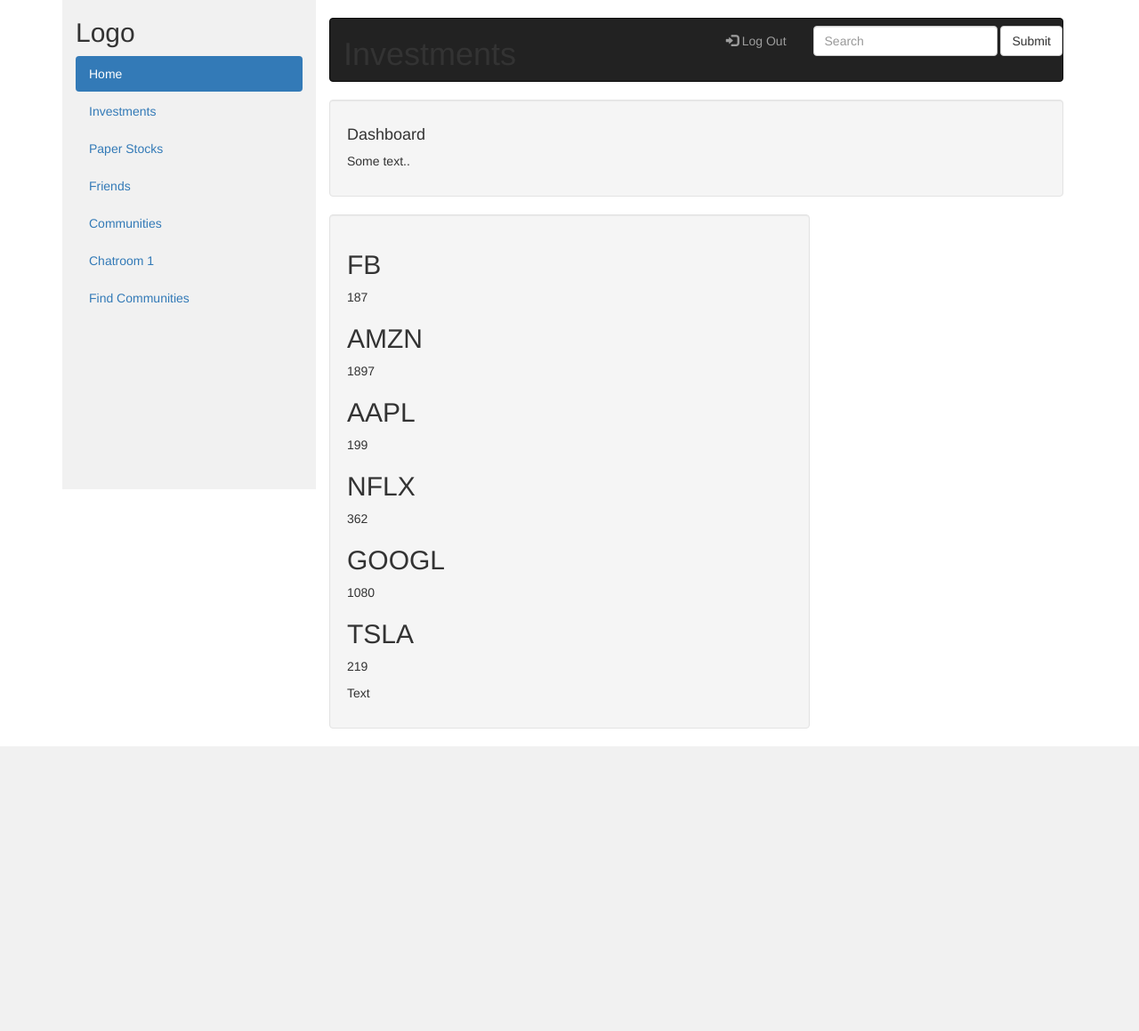
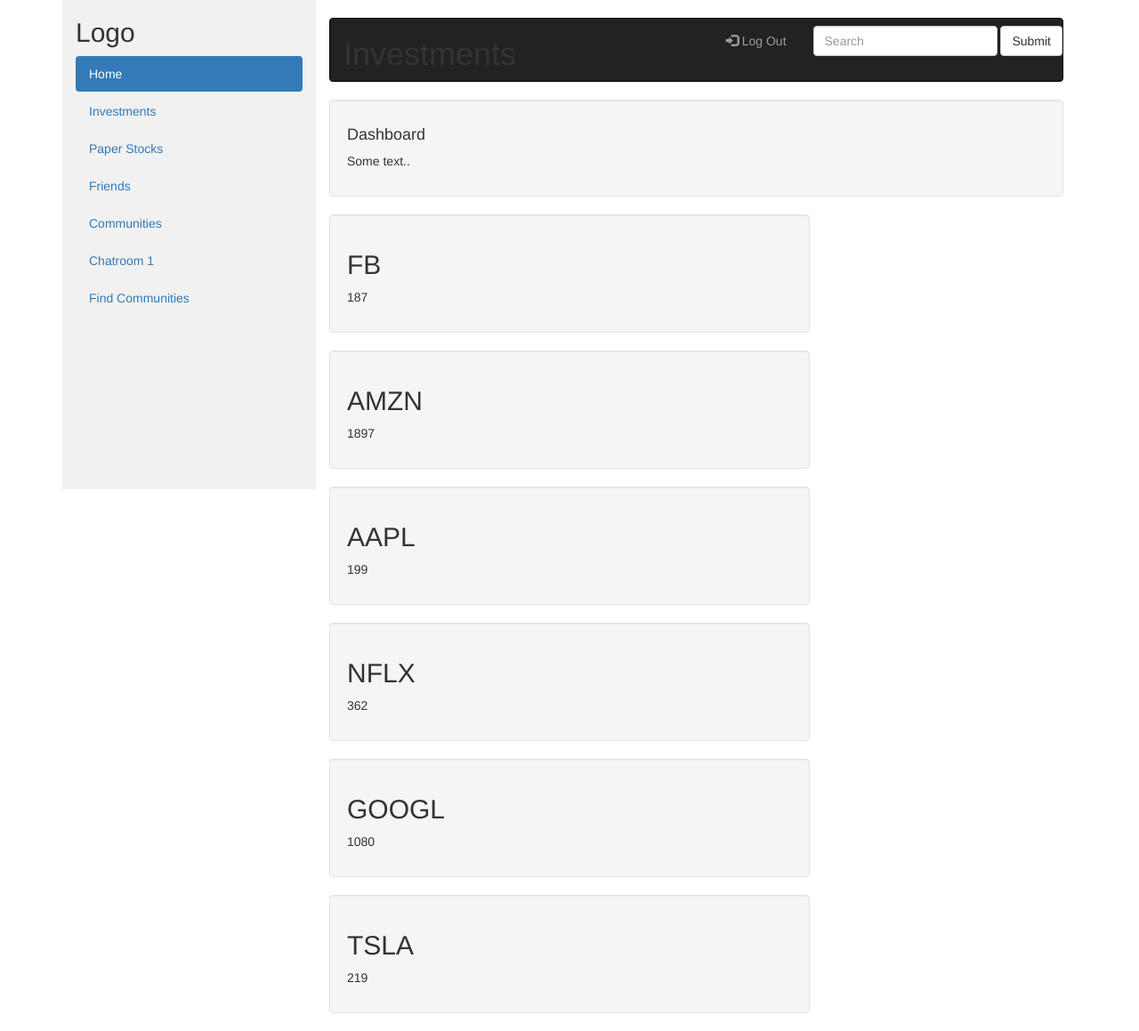
Before and after one commit to maiya-tracy/PythonInvestorsCorner, a Django app: template apps/login_and_registration_app/templates/login_and_registration_app/investments.html in a window 1280 px wide. Shown: the whole page at 89% size. Before the commit the page ends 839 px from the top, so only its background shows below. Run offline with Django 3.2, Linux system fonts and the light colour scheme; the template is opened without the code that fills it: values that come from a table or form of the project are taken from there, others are empty; data comes from the database, SQL or seed files in the repository; some libraries are stand-ins or nearby versions.

Commit message:
Jack - put stock data in blocks

```diff
--- a/apps/login_and_registration_app/templates/login_and_registration_app/investments.html
+++ b/apps/login_and_registration_app/templates/login_and_registration_app/investments.html
@@ -107,21 +107,19 @@
           </div>
 
 
+          {% for stock in stocks.all %}
           <div class="row">
             <div class="col-sm-8">
               <div class="well">
-                {% for stock in stocks.all %}
                   <h2>{{ stock.symbol }}</h2>
                   <p>{{ stock.prices.last.price}}</p>
-                {% endfor %}
-                <div class="fang-data">
-
+                  <div class="fang-data"></div>
                 </div>
-                <p>Text</p>
               </div>
             </div>
+            {% endfor %}
 
-          </div>
+
         </div>
       </div>
     </div>
```
